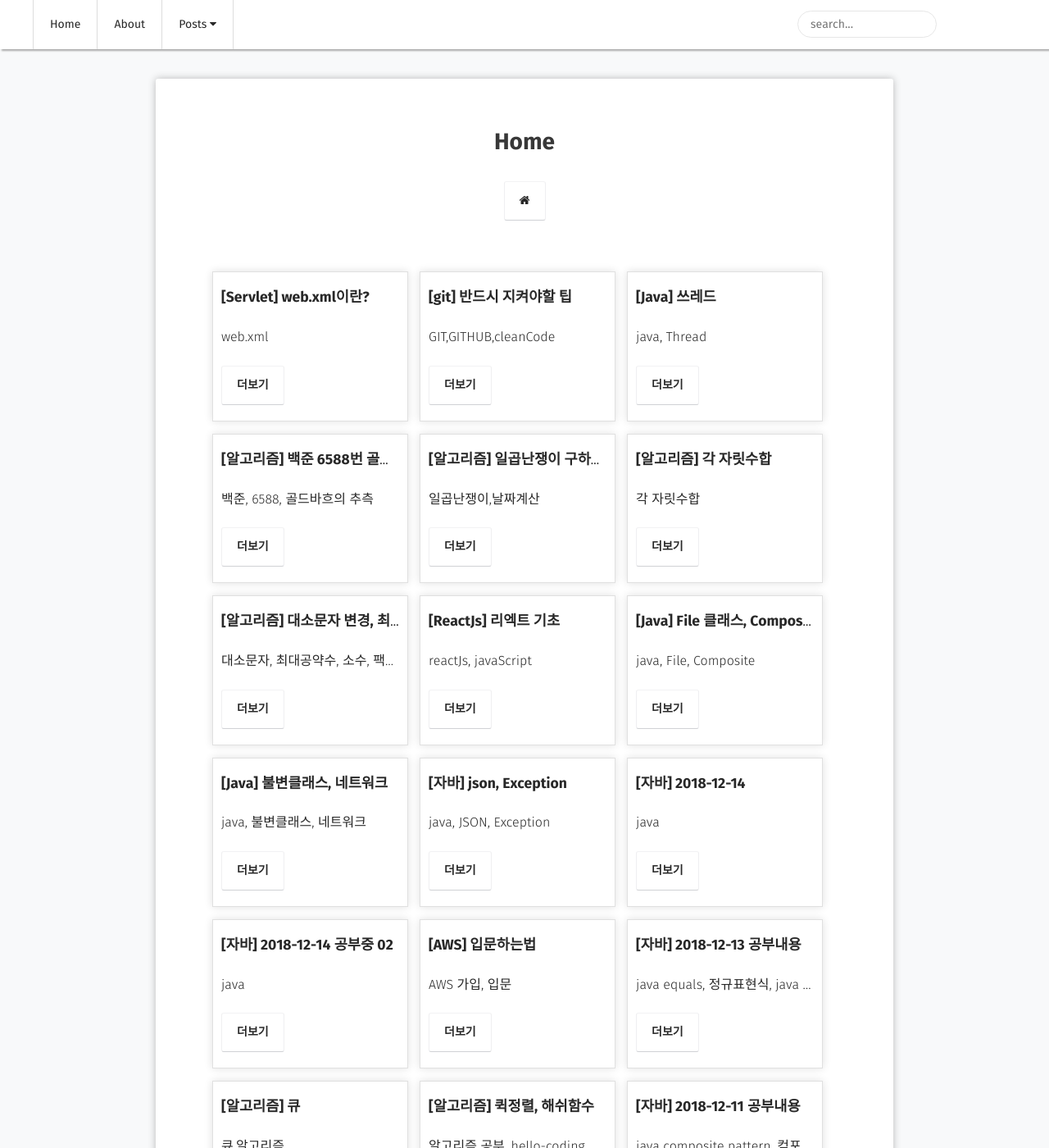
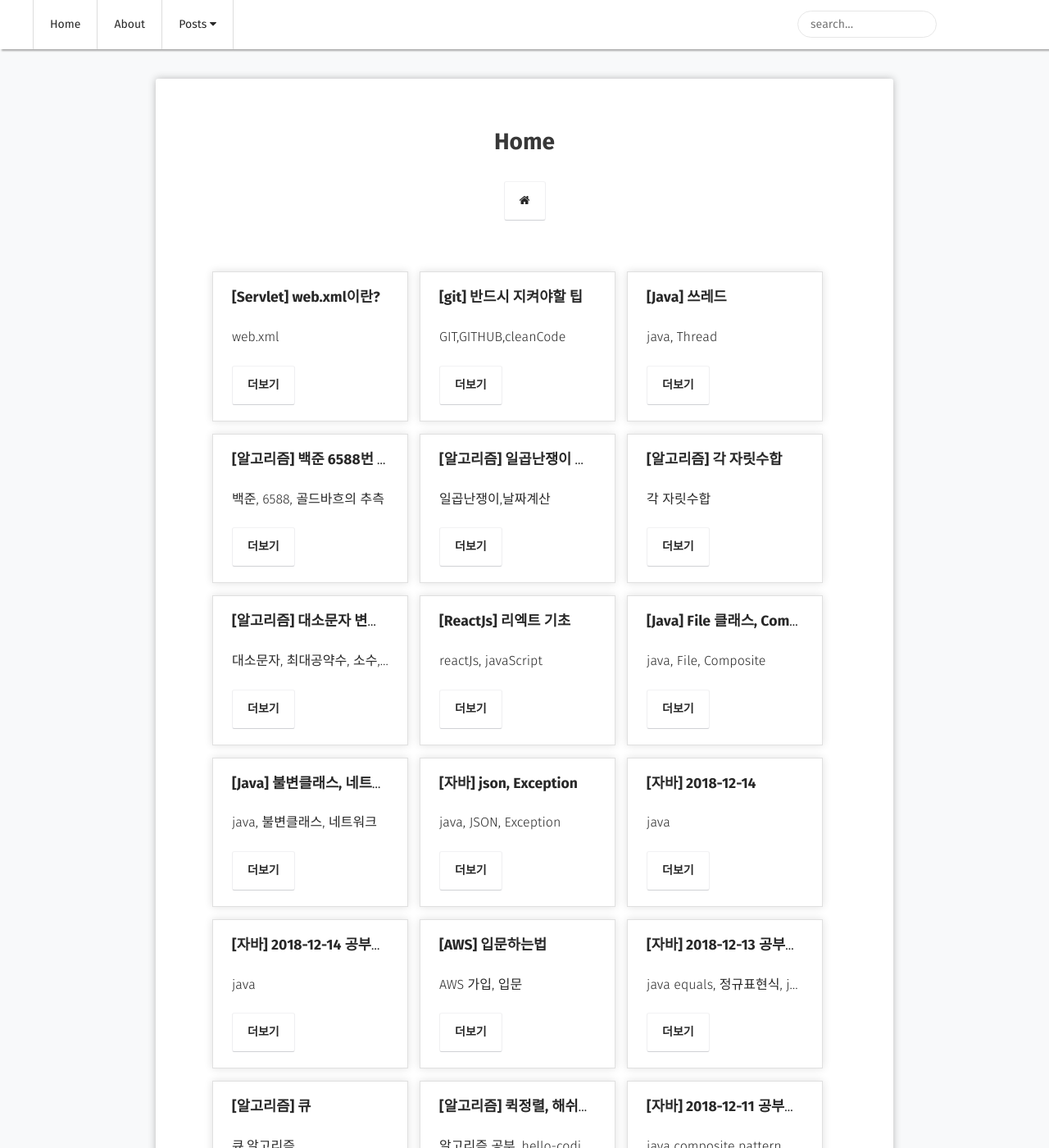
Before and after one commit to choiwono/choiwono.github.io, a Jekyll site: the page built from index.html, in a window 1280 px wide and 1400 px high. Shown: the whole window at 82% size. Built offline with Jekyll 4.4.1, drawn with Linux system fonts in a browser that asks for light colours; some web fonts are replaced; the list of posts is cut into pages by our own code.

Commit message:
#19.01.07 블로그 ui 수정

```diff
--- a/_sass/typography.scss
+++ b/_sass/typography.scss
@@ -57,7 +57,7 @@ h3.title a {
 		margin:10px 5px 5px 5px;
 	}
 	li {
-		padding: 10px 5px;
+		padding: 10px 18px;
 		//margin: 0 10px;
 		text-decoration: none;
 		background: $white;
```
